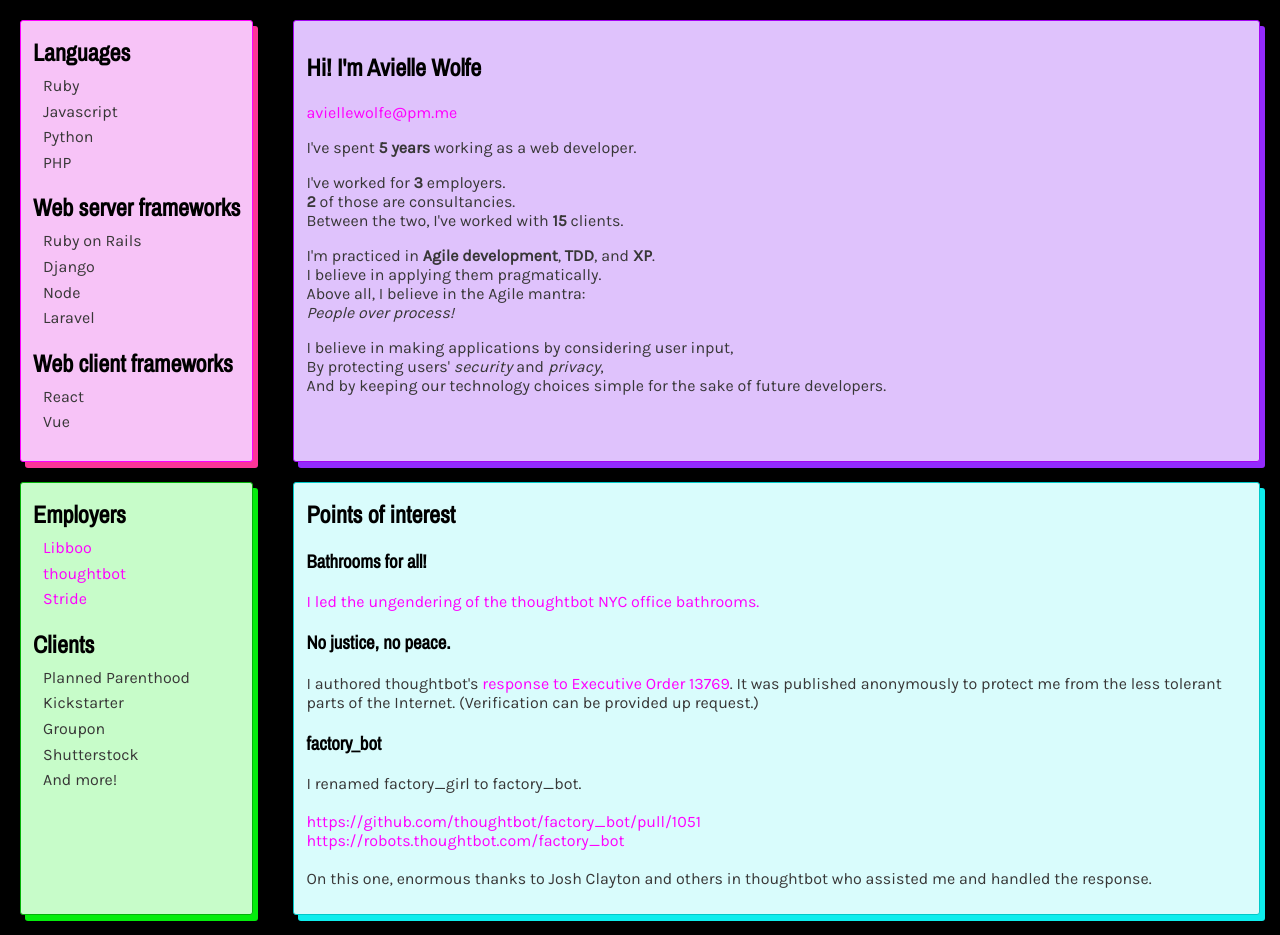
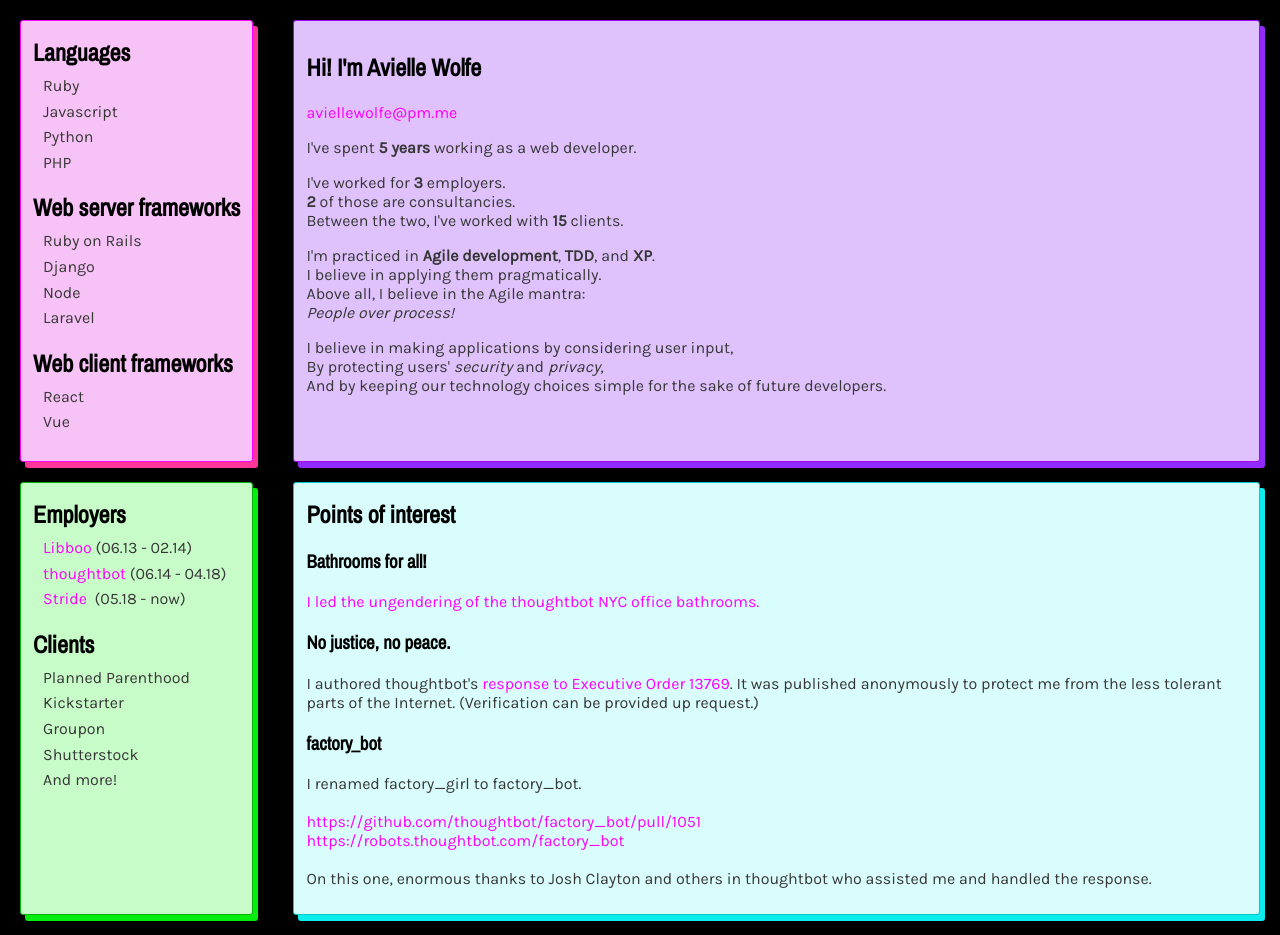
Before and after one commit to Euraldius/avielle-os, a Vue app: page /#/home in a window 1280 px wide. Built offline with nearby package versions, Linux system fonts and the light colour scheme.

Commit message:
Add dates to company tenure

```diff
--- a/src/views/Resume.vue
+++ b/src/views/Resume.vue
@@ -62,9 +62,9 @@
           <section>
             <h2>Employers</h2>
             <ul>
-              <li><a href="http://libboo.com/">Libboo</a></li>
-              <li><a href="http://thoughtbot.com">thoughtbot</a></li>
-              <li><a href="http://stridenyc.com">Stride </a></li>
+              <li><a href="http://libboo.com/">Libboo</a>&nbsp;(06.13 - 02.14)</li>
+              <li><a href="http://thoughtbot.com">thoughtbot</a>&nbsp;(06.14 - 04.18)</li>
+              <li><a href="http://stridenyc.com">Stride </a>&nbsp;(05.18 - now)</li>
             </ul>
           </section>
           <section>
```
